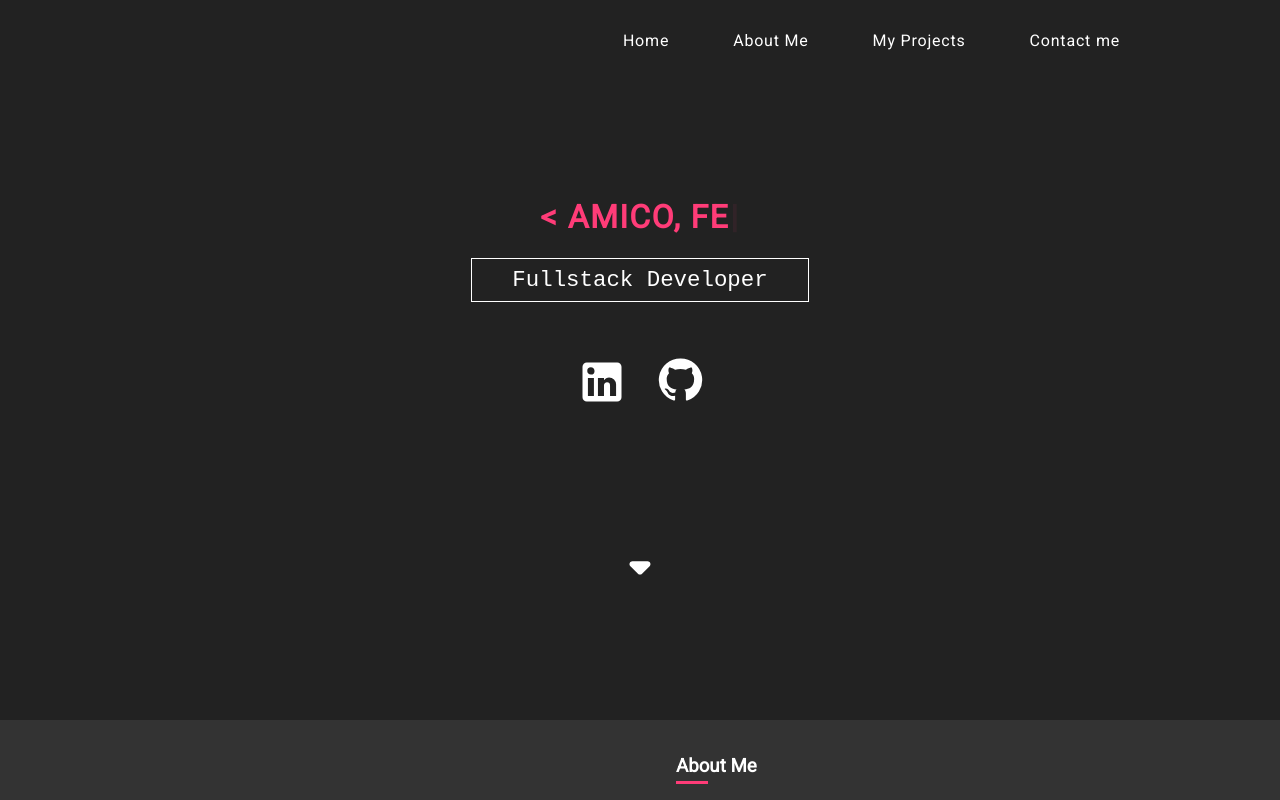
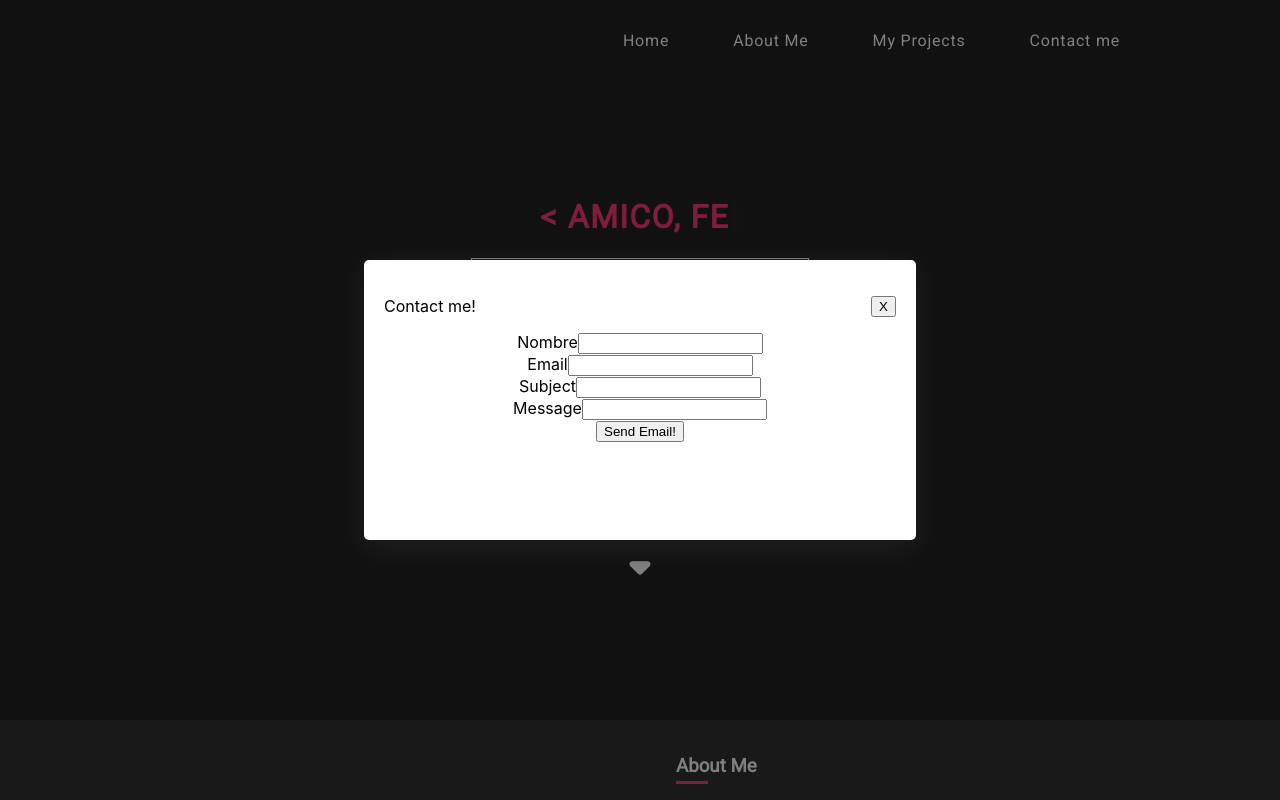
Before and after one commit to fede16798/resumeWithReact, a React (Create React App) app: page / in a window 1280 px wide. Shown: the top 800 px of the page. Built offline with nearby package versions, Linux system fonts and the light colour scheme.

Commit message:
form validations with react-hook-form

```diff
--- a/package.json
+++ b/package.json
@@ -15,6 +15,7 @@
     "axios": "^1.1.3",
     "react": "^18.2.0",
     "react-dom": "^18.2.0",
+    "react-hook-form": "^7.43.5",
     "react-icons": "^4.6.0",
     "react-router-dom": "^6.3.0",
     "react-scripts": "5.0.1",
--- a/src/components/aboutMe/AboutMe.js
+++ b/src/components/aboutMe/AboutMe.js
@@ -1,12 +1,20 @@
 import { useState } from 'react';
+import { useForm } from 'react-hook-form';
 import Modal from '../modal/Modal.js';
 import './AboutMe.css';
 import resumeImg from '../../assets/resume-image.jpg';
 
 const AboutMe = () => {
   let aboutMeEnglish = "I am Federico, from Argentina. I have been working in the IT area since 2020, doing different things such as investigating, for example, what was the best Automation Test Application to implement in our job or why Jenkins should be implemented, also developing functionalities in my project.\nI consider myself a very proactive person who is always trying to improve his skills and overcome all difficulties. I believe I am an autodidact person because most of the knowledge that I have, I got them studying on my own. This is evidenced by my proficiency in English, which I learned through immersive study in Ireland.\nI studied at the ORT institute and I am continually acquiring new abilities doing courses such as Python programming or Cloud DevOps (a course where I learned how to work with AWS or Azure), besides taking the opportunity to do the courses that my job gave as development unit tests in Java with JUnit.\nMy ultimate goal is to work in a dynamic and innovative environment where I can apply my skills and knowledge to contribute to exciting projects.  Moreover, I value a healthy work-life balance and the flexibility to work remotely, while always ensuring I meet my job responsibilities and deliverables, always trying to add value to the final job.\nAlso, I have European citizenship. Do not hesitate to contact me if you are interested, your email or message is not a nuisance.";
+  const requiredError = 'The field is required';
 
-  const [showModal, setShowModal] = useState(false);
+
+  const [showModal, setShowModal] = useState(true);
+  const { register, formState: {errors}, handleSubmit } = useForm();
+
+  const onSubmit = ( data ) => {
+    console.log(data);
+  }
 
   const handleClick = () => {
     setShowModal(true);
@@ -44,9 +52,61 @@ const AboutMe = () => {
     <Modal
       title="Contact me!"
       showModal={showModal}
-      setShowModal={setShowModal}
+      setShowModal={() => setShowModal()}
     >
-      <p>ESTO ES UNA PRUEBA</p>
+      <form onSubmit={handleSubmit(onSubmit)}>
+        <section>
+          <label>Nombre</label>
+          <input type="text" {...register('name', {
+            required: true,
+            minLength: 3,
+            maxLength: 50
+          })}></input>
+
+          {errors.name?.type === 'required' && <p>{requiredError}</p>}
+          {(errors.name?.type === 'maxLength' || errors.name?.type === 'minLength' )&& <p>The length of the name field lenght must between 3 and 50</p>}
+
+        </section>
+        <section>
+          <label>Email</label>
+          <input type="email" {...register('email', {
+            required: true,
+            pattern: /^[^\s@]+@[^\s@]+\.[^\s@]+$/i,
+            minLength: 10,
+            maxLength: 60
+          })}></input>
+
+          {errors.email?.type === 'required' && <p>{requiredError}</p>}
+          {errors.email?.type === 'pattern' && <p>The email format is not valid</p>}
+          {(errors.email?.type === 'maxLength' || errors.name?.type === 'minLength' )&& <p>The length of the email field lenght must between 10 and 60</p>}
+
+        </section>
+        <section>
+          <label>Subject</label>
+          <input type="text" {...register('subject', {
+            required: true,
+            minLength: 10
+          })}></input>
+
+          {errors.subject?.type === 'required' && <p>{requiredError}</p>}
+          {errors.subject?.type === 'minLength' && <p>The length of the subject field lenght must be 10 or more</p>}
+
+        </section>
+        <section>
+          <label>Message</label>
+          <input type="message" {...register('message', {
+            required: true,
+            minLength: 15,
+            message: 'This field is required and the lenght must be 10 or more'
+          })}></input>
+
+          {errors.message?.type === 'required' && <p>{requiredError}</p>}
+          {errors.message?.type === 'minLength' && <p>The length of the subject field lenght must be 15 or more</p>}
+
+        </section>
+        <button type="submit"> Send Email! </button>
+      </form>
+
     </Modal>
 
     </>
--- a/src/components/modal/Modal.js
+++ b/src/components/modal/Modal.js
@@ -1,6 +1,6 @@
 import './Modal.css';
 
-const PopUp = ({ children, title, showModal, setShowModal }) => {
+const Modal = ({ children, title, showModal, setShowModal }) => {
     return (
         <>
             { showModal &&
@@ -20,4 +20,4 @@ const PopUp = ({ children, title, showModal, setShowModal }) => {
     );
 }
 
-export default PopUp;
+export default Modal;
```
Also changed, not shown: 1 other file (tests, documents, lock files or other folders).
